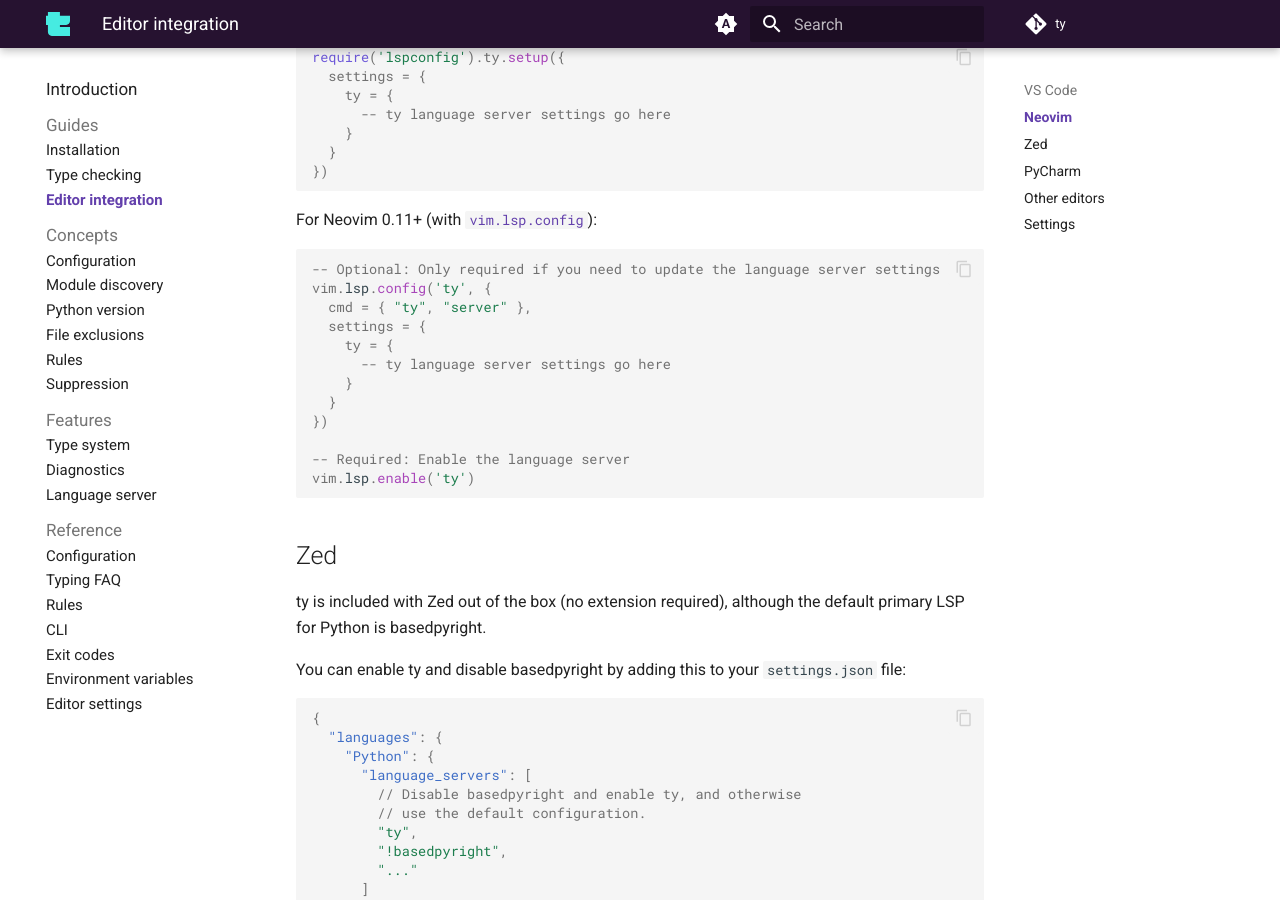
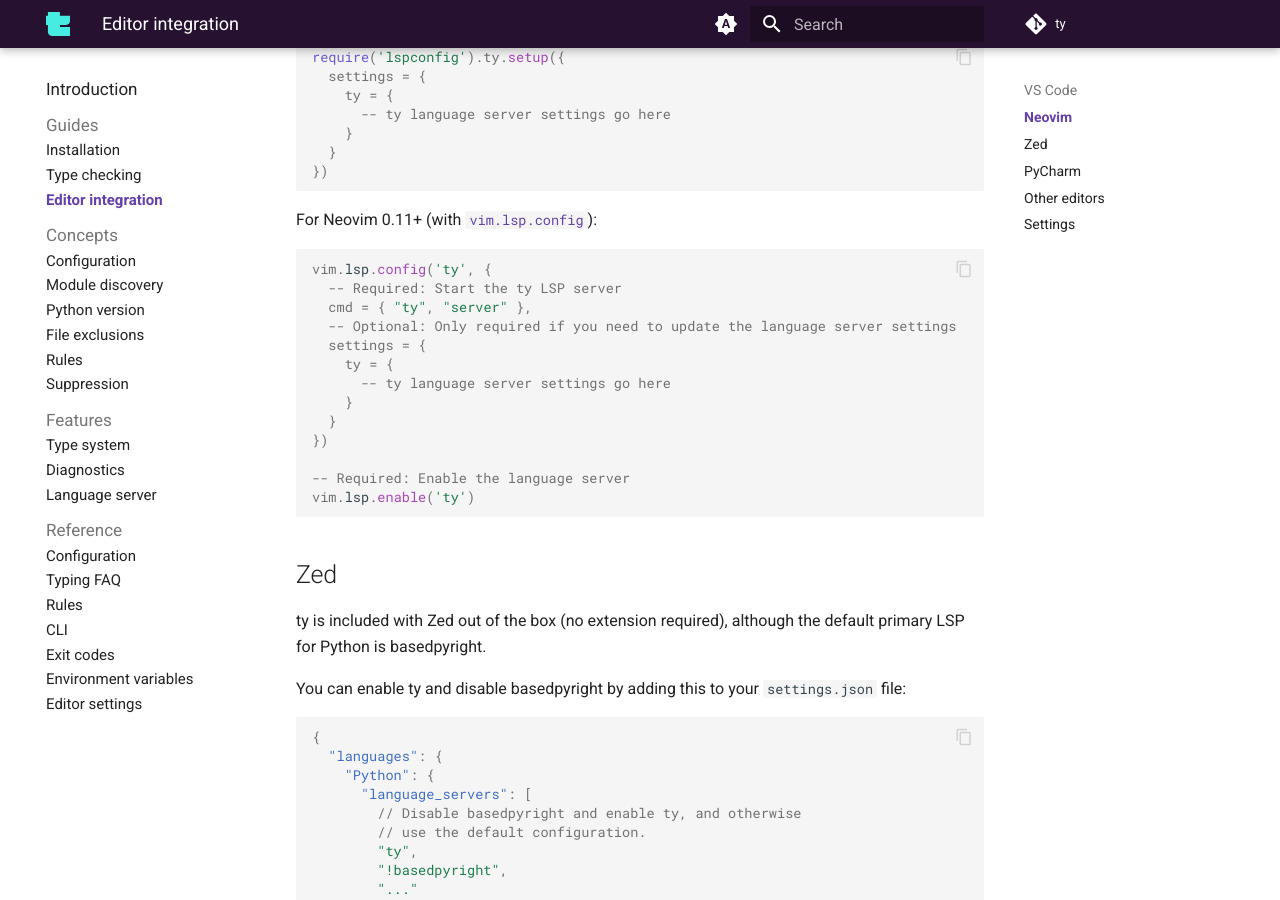
Before and after one commit to astral-sh/ty, an MkDocs documentation site: the page built from docs/editors.md, in a window 1280 px wide and 900 px high, scrolled down 839 px. Built offline with MkDocs 1.6.1 and Material for MkDocs 9.7.7, drawn with Linux system fonts in a browser that asks for light colours; comment, search, counter and statistics services are not loaded.

Commit message:
Move comment

````diff
--- a/docs/editors.md
+++ b/docs/editors.md
@@ -47,9 +47,10 @@
 For Neovim 0.11+ (with [`vim.lsp.config`](<https://neovim.io/doc/user/lsp.html#vim.lsp.config()>)):
 
 ```lua
--- Optional: Only required if you need to update the language server settings
 vim.lsp.config('ty', {
+  -- Required: Start the ty LSP server
   cmd = { "ty", "server" },
+  -- Optional: Only required if you need to update the language server settings
   settings = {
     ty = {
       -- ty language server settings go here
````
